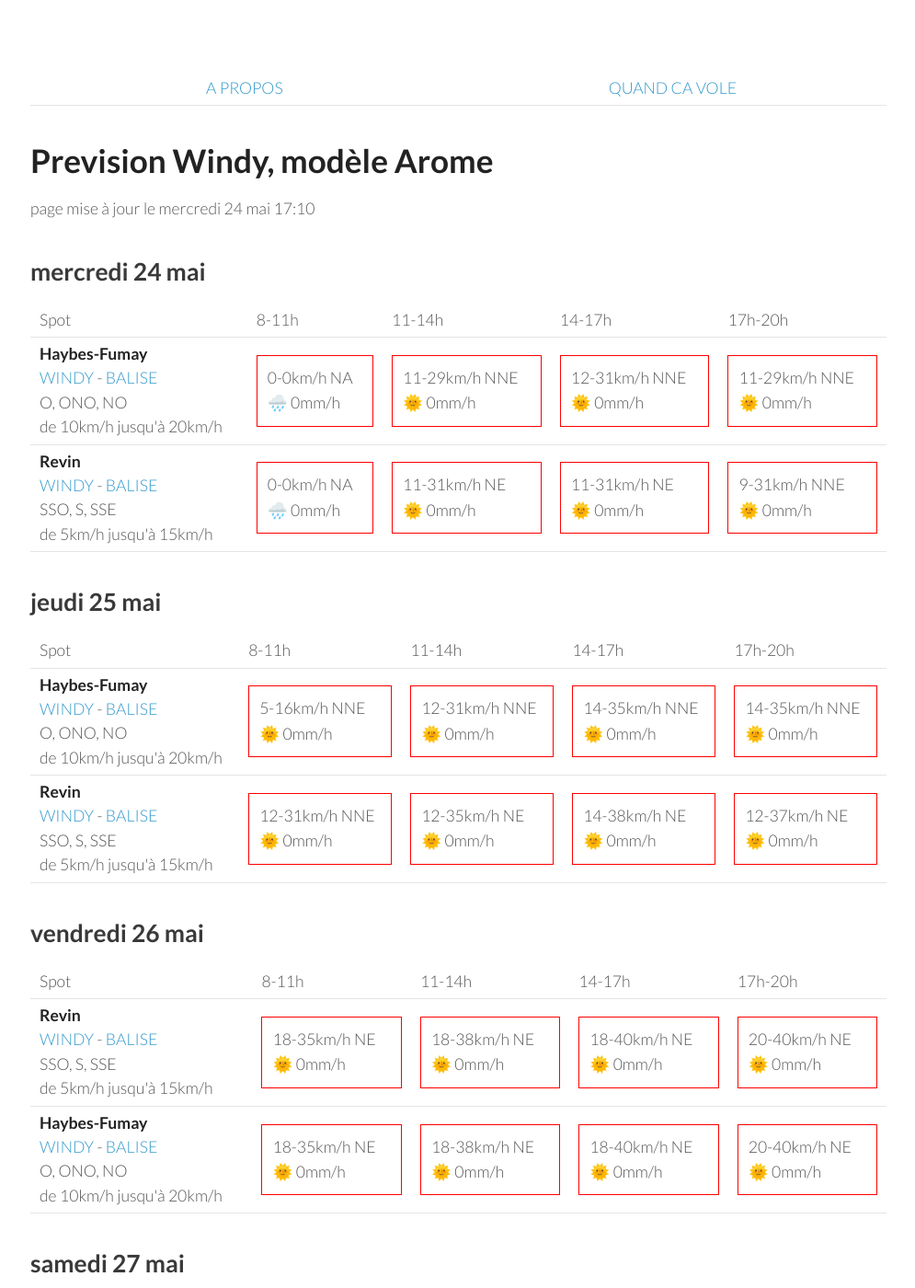
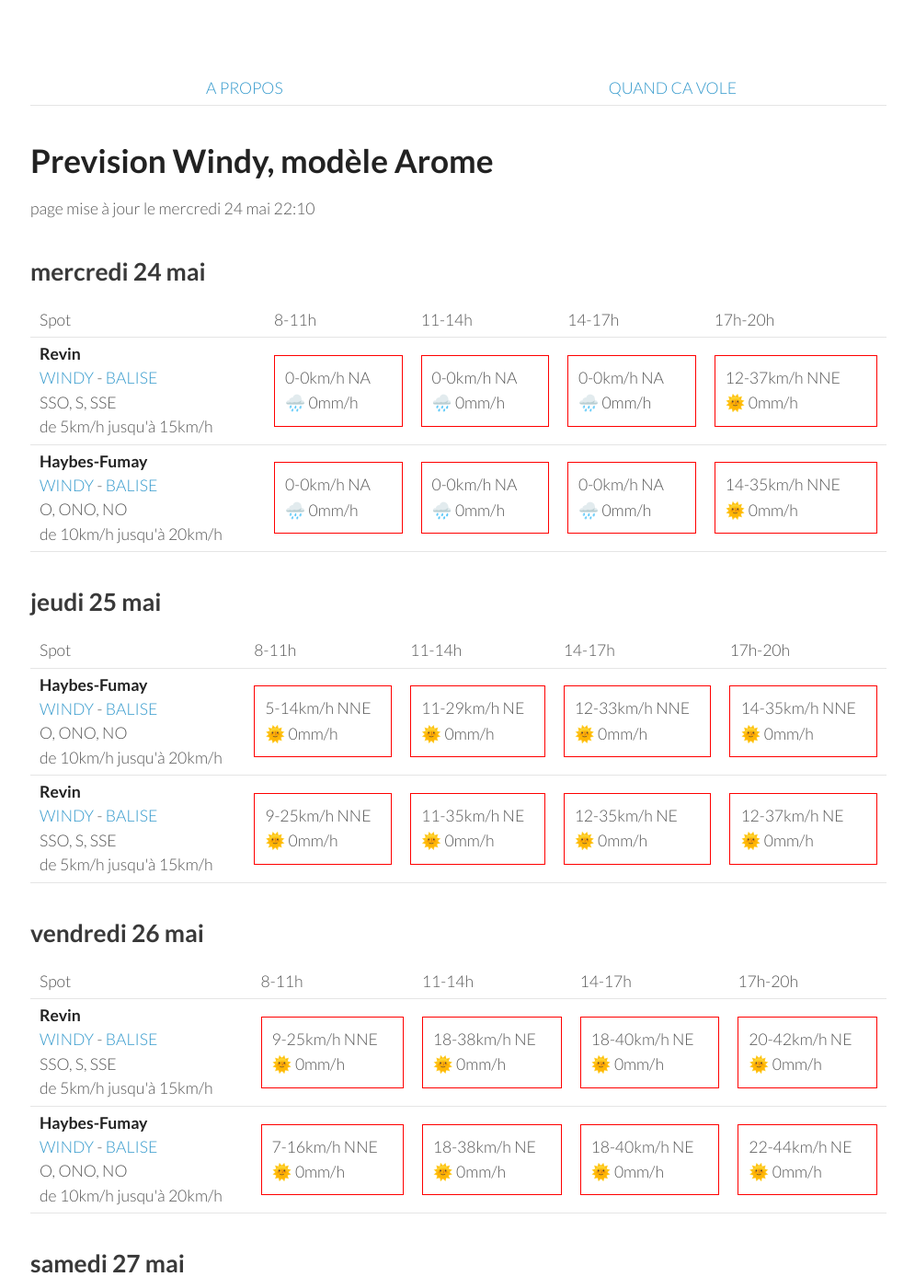
Before and after one commit to parapente-dans-le-nord/parapente-dans-le-nord.github.io, a Jekyll site: the page built from ardennes.markdown, in a window 1280 px wide and 1400 px high. Shown: the whole window at 92% size, without its empty margins (25-1020 px from the left). Built offline with Jekyll 4.4.1, drawn with Linux system fonts in a browser that asks for light colours; some of the changed text lies outside the part shown.

Commit message:
update index.markdown

```diff
--- a/ardennes.markdown
+++ b/ardennes.markdown
@@ -7,7 +7,7 @@ title:  "Tous les spots"
 {: .links}
 
 # Prevision Windy, modèle Arome
-page mise à jour le mercredi 24 mai 17:10
+page mise à jour le mercredi 24 mai 22:10
 
 ## mercredi 24 mai
 
@@ -22,21 +22,21 @@ page mise à jour le mercredi 24 mai 17:10
       <td>17h-20h</td>
     </tr>
 <tr>
+        <td><strong>Revin</strong><br><a href="https://windy.com/49.948/4.625?49.543,4.625,8">WINDY</a> - <span class=""><a href="http://www.balisemeteo.com/balise.php?idBalise=5019">BALISE</a> </span><br> <span class="vent-favorable">SSO, S, SSE</span><br><span class="force-vent">de 5km/h jusqu'à 15km/h</span> </td>
+
+            <td><div class="not-flyable"><p>0-0km/h NA</p><p>🌧️ 0mm/h</p></div></td>
+            <td><div class="not-flyable"><p>0-0km/h NA</p><p>🌧️ 0mm/h</p></div></td>
+            <td><div class="not-flyable"><p>0-0km/h NA</p><p>🌧️ 0mm/h</p></div></td>
+            <td><div class="not-flyable"><p>12-37km/h NNE</p><p>🌞 0mm/h</p></div></td>
+
+    </tr>
+<tr>
         <td><strong>Haybes-Fumay</strong><br><a href="https://windy.com/49.998/4.715?49.913,4.738,10">WINDY</a> - <span class=""><a href="http://www.balisemeteo.com/balise.php?idBalise=104">BALISE</a> </span><br> <span class="vent-favorable">O, ONO, NO</span><br><span class="force-vent">de 10km/h jusqu'à 20km/h</span> </td>
 
             <td><div class="not-flyable"><p>0-0km/h NA</p><p>🌧️ 0mm/h</p></div></td>
-            <td><div class="not-flyable"><p>11-29km/h NNE</p><p>🌞 0mm/h</p></div></td>
-            <td><div class="not-flyable"><p>12-31km/h NNE</p><p>🌞 0mm/h</p></div></td>
-            <td><div class="not-flyable"><p>11-29km/h NNE</p><p>🌞 0mm/h</p></div></td>
-
-    </tr>
-<tr>
-        <td><strong>Revin</strong><br><a href="https://windy.com/49.948/4.625?49.543,4.625,8">WINDY</a> - <span class=""><a href="http://www.balisemeteo.com/balise.php?idBalise=5019">BALISE</a> </span><br> <span class="vent-favorable">SSO, S, SSE</span><br><span class="force-vent">de 5km/h jusqu'à 15km/h</span> </td>
-
             <td><div class="not-flyable"><p>0-0km/h NA</p><p>🌧️ 0mm/h</p></div></td>
-            <td><div class="not-flyable"><p>11-31km/h NE</p><p>🌞 0mm/h</p></div></td>
-            <td><div class="not-flyable"><p>11-31km/h NE</p><p>🌞 0mm/h</p></div></td>
-            <td><div class="not-flyable"><p>9-31km/h NNE</p><p>🌞 0mm/h</p></div></td>
+            <td><div class="not-flyable"><p>0-0km/h NA</p><p>🌧️ 0mm/h</p></div></td>
+            <td><div class="not-flyable"><p>14-35km/h NNE</p><p>🌞 0mm/h</p></div></td>
 
     </tr>
 
@@ -58,9 +58,9 @@ page mise à jour le mercredi 24 mai 17:10
 <tr>
         <td><strong>Haybes-Fumay</strong><br><a href="https://windy.com/49.998/4.715?49.913,4.738,10">WINDY</a> - <span class=""><a href="http://www.balisemeteo.com/balise.php?idBalise=104">BALISE</a> </span><br> <span class="vent-favorable">O, ONO, NO</span><br><span class="force-vent">de 10km/h jusqu'à 20km/h</span> </td>
 
-            <td><div class="not-flyable"><p>5-16km/h NNE</p><p>🌞 0mm/h</p></div></td>
-            <td><div class="not-flyable"><p>12-31km/h NNE</p><p>🌞 0mm/h</p></div></td>
-            <td><div class="not-flyable"><p>14-35km/h NNE</p><p>🌞 0mm/h</p></div></td>
+            <td><div class="not-flyable"><p>5-14km/h NNE</p><p>🌞 0mm/h</p></div></td>
+            <td><div class="not-flyable"><p>11-29km/h NE</p><p>🌞 0mm/h</p></div></td>
+            <td><div class="not-flyable"><p>12-33km/h NNE</p><p>🌞 0mm/h</p></div></td>
             <td><div class="not-flyable"><p>14-35km/h NNE</p><p>🌞 0mm/h</p></div></td>
 
 
@@ -68,9 +68,9 @@ page mise à jour le mercredi 24 mai 17:10
 <tr>
         <td><strong>Revin</strong><br><a href="https://windy.com/49.948/4.625?49.543,4.625,8">WINDY</a> - <span class=""><a href="http://www.balisemeteo.com/balise.php?idBalise=5019">BALISE</a> </span><br> <span class="vent-favorable">SSO, S, SSE</span><br><span class="force-vent">de 5km/h jusqu'à 15km/h</span> </td>
 
-            <td><div class="not-flyable"><p>12-31km/h NNE</p><p>🌞 0mm/h</p></div></td>
+            <td><div class="not-flyable"><p>9-25km/h NNE</p><p>🌞 0mm/h</p></div></td>
+            <td><div class="not-flyable"><p>11-35km/h NE</p><p>🌞 0mm/h</p></div></td>
             <td><div class="not-flyable"><p>12-35km/h NE</p><p>🌞 0mm/h</p></div></td>
-            <td><div class="not-flyable"><p>14-38km/h NE</p><p>🌞 0mm/h</p></div></td>
             <td><div class="not-flyable"><p>12-37km/h NE</p><p>🌞 0mm/h</p></div></td>
 
 
@@ -94,20 +94,20 @@ page mise à jour le mercredi 24 mai 17:10
 <tr>
         <td><strong>Revin</strong><br><a href="https://windy.com/49.948/4.625?49.543,4.625,8">WINDY</a> - <span class=""><a href="http://www.balisemeteo.com/balise.php?idBalise=5019">BALISE</a> </span><br> <span class="vent-favorable">SSO, S, SSE</span><br><span class="force-vent">de 5km/h jusqu'à 15km/h</span> </td>
 
-            <td><div class="not-flyable"><p>18-35km/h NE</p><p>🌞 0mm/h</p></div></td>
+            <td><div class="not-flyable"><p>9-25km/h NNE</p><p>🌞 0mm/h</p></div></td>
             <td><div class="not-flyable"><p>18-38km/h NE</p><p>🌞 0mm/h</p></div></td>
             <td><div class="not-flyable"><p>18-40km/h NE</p><p>🌞 0mm/h</p></div></td>
-            <td><div class="not-flyable"><p>20-40km/h NE</p><p>🌞 0mm/h</p></div></td>
+            <td><div class="not-flyable"><p>20-42km/h NE</p><p>🌞 0mm/h</p></div></td>
 
 
     </tr>
 <tr>
         <td><strong>Haybes-Fumay</strong><br><a href="https://windy.com/49.998/4.715?49.913,4.738,10">WINDY</a> - <span class=""><a href="http://www.balisemeteo.com/balise.php?idBalise=104">BALISE</a> </span><br> <span class="vent-favorable">O, ONO, NO</span><br><span class="force-vent">de 10km/h jusqu'à 20km/h</span> </td>
 
-            <td><div class="not-flyable"><p>18-35km/h NE</p><p>🌞 0mm/h</p></div></td>
+            <td><div class="not-flyable"><p>7-16km/h NNE</p><p>🌞 0mm/h</p></div></td>
             <td><div class="not-flyable"><p>18-38km/h NE</p><p>🌞 0mm/h</p></div></td>
             <td><div class="not-flyable"><p>18-40km/h NE</p><p>🌞 0mm/h</p></div></td>
-            <td><div class="not-flyable"><p>20-40km/h NE</p><p>🌞 0mm/h</p></div></td>
+            <td><div class="not-flyable"><p>22-44km/h NE</p><p>🌞 0mm/h</p></div></td>
 
 
     </tr>
@@ -130,20 +130,20 @@ page mise à jour le mercredi 24 mai 17:10
 <tr>
         <td><strong>Haybes-Fumay</strong><br><a href="https://windy.com/49.998/4.715?49.913,4.738,10">WINDY</a> - <span class=""><a href="http://www.balisemeteo.com/balise.php?idBalise=104">BALISE</a> </span><br> <span class="vent-favorable">O, ONO, NO</span><br><span class="force-vent">de 10km/h jusqu'à 20km/h</span> </td>
 
+            <td><div class="not-flyable"><p>12-25km/h NE</p><p>🌞 0mm/h</p></div></td>
             <td><div class="not-flyable"><p>12-29km/h NE</p><p>🌞 0mm/h</p></div></td>
-            <td><div class="not-flyable"><p>14-31km/h NE</p><p>🌞 0mm/h</p></div></td>
-            <td><div class="not-flyable"><p>14-33km/h NE</p><p>🌞 0mm/h</p></div></td>
-            <td><div class="not-flyable"><p>14-33km/h NE</p><p>🌞 0mm/h</p></div></td>
+            <td><div class="not-flyable"><p>12-31km/h ENE</p><p>🌞 0mm/h</p></div></td>
+            <td><div class="not-flyable"><p>12-29km/h NE</p><p>🌞 0mm/h</p></div></td>
 
 
     </tr>
 <tr>
         <td><strong>Revin</strong><br><a href="https://windy.com/49.948/4.625?49.543,4.625,8">WINDY</a> - <span class=""><a href="http://www.balisemeteo.com/balise.php?idBalise=5019">BALISE</a> </span><br> <span class="vent-favorable">SSO, S, SSE</span><br><span class="force-vent">de 5km/h jusqu'à 15km/h</span> </td>
 
+            <td><div class="not-flyable"><p>12-25km/h NE</p><p>🌞 0mm/h</p></div></td>
+            <td><div class="not-flyable"><p>12-27km/h NE</p><p>🌞 0mm/h</p></div></td>
+            <td><div class="not-flyable"><p>12-29km/h ENE</p><p>🌞 0mm/h</p></div></td>
             <td><div class="not-flyable"><p>12-29km/h NE</p><p>🌞 0mm/h</p></div></td>
-            <td><div class="not-flyable"><p>12-29km/h NE</p><p>🌞 0mm/h</p></div></td>
-            <td><div class="not-flyable"><p>14-31km/h ENE</p><p>🌞 0mm/h</p></div></td>
-            <td><div class="not-flyable"><p>14-33km/h NE</p><p>🌞 0mm/h</p></div></td>
 
 
     </tr>
@@ -166,20 +166,20 @@ page mise à jour le mercredi 24 mai 17:10
 <tr>
         <td><strong>Haybes-Fumay</strong><br><a href="https://windy.com/49.998/4.715?49.913,4.738,10">WINDY</a> - <span class=""><a href="http://www.balisemeteo.com/balise.php?idBalise=104">BALISE</a> </span><br> <span class="vent-favorable">O, ONO, NO</span><br><span class="force-vent">de 10km/h jusqu'à 20km/h</span> </td>
 
-            <td><div class="not-flyable"><p>9-20km/h NE</p><p>🌞 0mm/h</p></div></td>
+            <td><div class="not-flyable"><p>9-16km/h NE</p><p>🌞 0mm/h</p></div></td>
+            <td><div class="not-flyable"><p>11-25km/h NE</p><p>🌞 0mm/h</p></div></td>
             <td><div class="not-flyable"><p>11-27km/h NE</p><p>🌞 0mm/h</p></div></td>
-            <td><div class="not-flyable"><p>14-33km/h NE</p><p>🌞 0mm/h</p></div></td>
-            <td><div class="not-flyable"><p>16-35km/h NE</p><p>🌞 0mm/h</p></div></td>
+            <td><div class="not-flyable"><p>14-31km/h NNE</p><p>🌞 0mm/h</p></div></td>
 
 
     </tr>
 <tr>
         <td><strong>Revin</strong><br><a href="https://windy.com/49.948/4.625?49.543,4.625,8">WINDY</a> - <span class=""><a href="http://www.balisemeteo.com/balise.php?idBalise=5019">BALISE</a> </span><br> <span class="vent-favorable">SSO, S, SSE</span><br><span class="force-vent">de 5km/h jusqu'à 15km/h</span> </td>
 
-            <td><div class="not-flyable"><p>11-22km/h NNE</p><p>🌞 0mm/h</p></div></td>
-            <td><div class="not-flyable"><p>12-27km/h NE</p><p>🌞 0mm/h</p></div></td>
-            <td><div class="not-flyable"><p>14-31km/h NE</p><p>🌞 0mm/h</p></div></td>
-            <td><div class="not-flyable"><p>18-35km/h NE</p><p>🌞 0mm/h</p></div></td>
+            <td><div class="not-flyable"><p>9-18km/h NE</p><p>🌞 0mm/h</p></div></td>
+            <td><div class="not-flyable"><p>11-25km/h NE</p><p>🌞 0mm/h</p></div></td>
+            <td><div class="not-flyable"><p>11-27km/h NE</p><p>🌞 0mm/h</p></div></td>
+            <td><div class="not-flyable"><p>14-31km/h NNE</p><p>🌞 0mm/h</p></div></td>
 
 
     </tr>
@@ -202,20 +202,20 @@ page mise à jour le mercredi 24 mai 17:10
 <tr>
         <td><strong>Revin</strong><br><a href="https://windy.com/49.948/4.625?49.543,4.625,8">WINDY</a> - <span class=""><a href="http://www.balisemeteo.com/balise.php?idBalise=5019">BALISE</a> </span><br> <span class="vent-favorable">SSO, S, SSE</span><br><span class="force-vent">de 5km/h jusqu'à 15km/h</span> </td>
 
-            <td><div class="not-flyable"><p>24-46km/h NNE</p><p>🌞 0mm/h</p></div></td>
-            <td><div class="not-flyable"><p>24-50km/h NNE</p><p>🌞 0mm/h</p></div></td>
-            <td><div class="not-flyable"><p>25-53km/h NE</p><p>🌞 0mm/h</p></div></td>
-            <td><div class="not-flyable"><p>24-53km/h NE</p><p>🌞 0mm/h</p></div></td>
+            <td><div class="not-flyable"><p>20-40km/h NE</p><p>🌞 0mm/h</p></div></td>
+            <td><div class="not-flyable"><p>20-44km/h NNE</p><p>🌞 0mm/h</p></div></td>
+            <td><div class="not-flyable"><p>24-48km/h NE</p><p>🌞 0mm/h</p></div></td>
+            <td><div class="not-flyable"><p>22-48km/h NE</p><p>🌞 0mm/h</p></div></td>
 
 
     </tr>
 <tr>
         <td><strong>Haybes-Fumay</strong><br><a href="https://windy.com/49.998/4.715?49.913,4.738,10">WINDY</a> - <span class=""><a href="http://www.balisemeteo.com/balise.php?idBalise=104">BALISE</a> </span><br> <span class="vent-favorable">O, ONO, NO</span><br><span class="force-vent">de 10km/h jusqu'à 20km/h</span> </td>
 
-            <td><div class="not-flyable"><p>22-44km/h NE</p><p>🌞 0mm/h</p></div></td>
+            <td><div class="not-flyable"><p>20-38km/h NE</p><p>🌞 0mm/h</p></div></td>
+            <td><div class="not-flyable"><p>20-44km/h NNE</p><p>🌞 0mm/h</p></div></td>
             <td><div class="not-flyable"><p>22-48km/h NE</p><p>🌞 0mm/h</p></div></td>
-            <td><div class="not-flyable"><p>25-53km/h NE</p><p>🌞 0mm/h</p></div></td>
-            <td><div class="not-flyable"><p>24-53km/h NE</p><p>🌞 0mm/h</p></div></td>
+            <td><div class="not-flyable"><p>22-48km/h NE</p><p>🌞 0mm/h</p></div></td>
 
 
     </tr>
```
